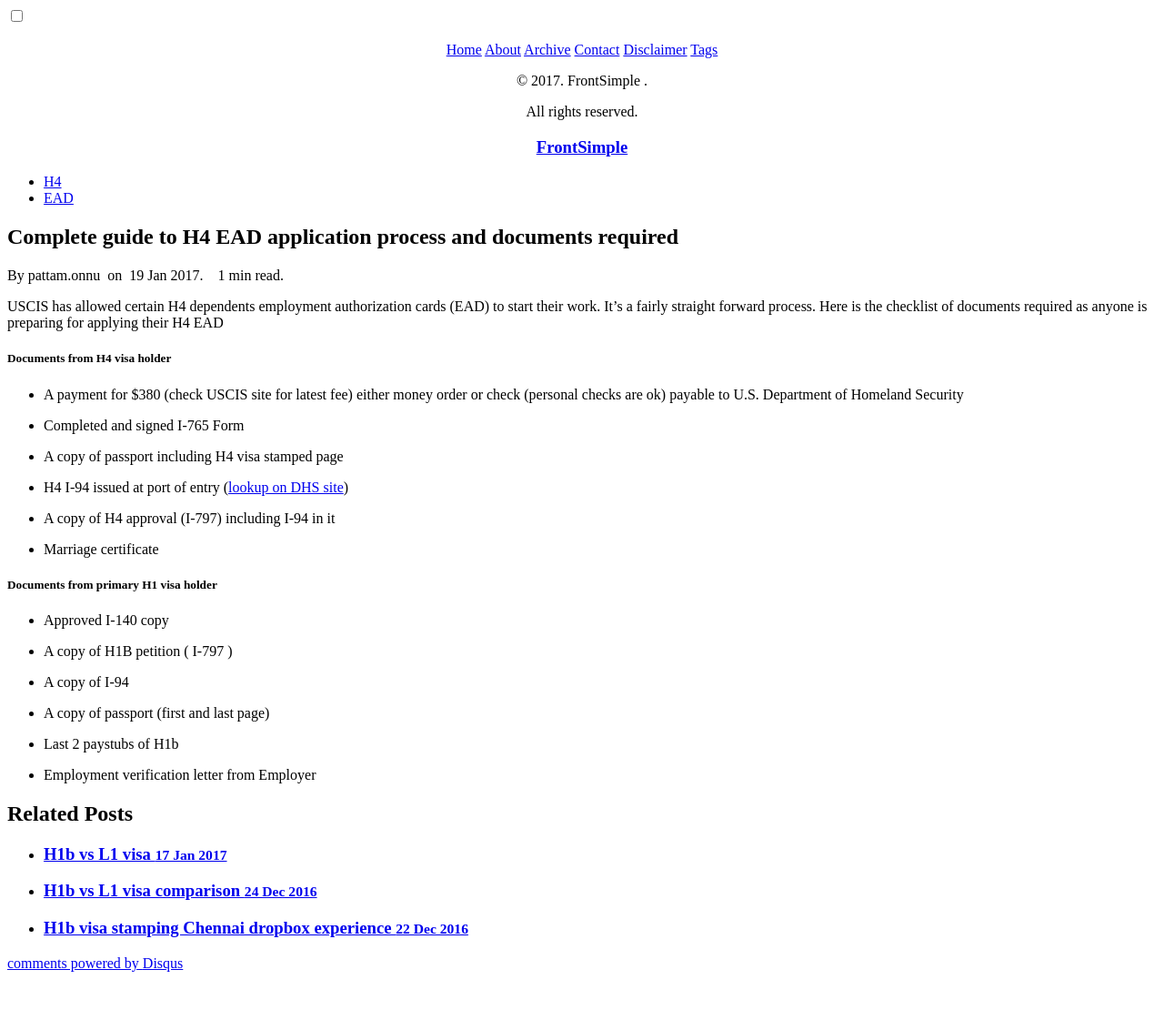
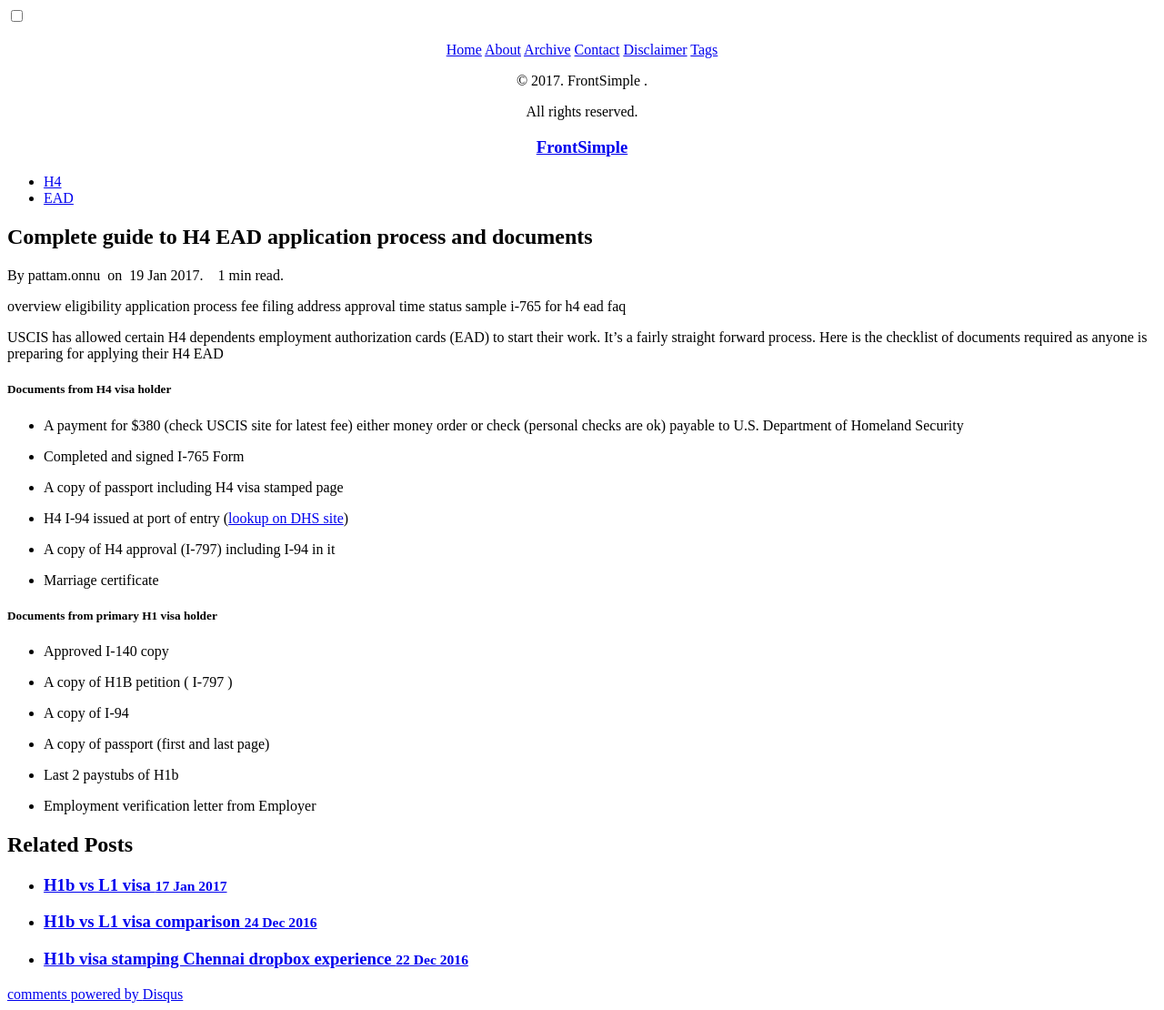
Before and after one commit to gitforwork2/gitforwork.github.io, a Jekyll site: the page built from _posts/2017-01-19-H4-EAD-application.md, in a window 1280 px wide. Shown: the whole page at 91% size. Built offline with Jekyll 4.4.1, drawn with Linux system fonts in a browser that asks for light colours; nearby versions of some CDN libraries; comment, search, counter and statistics services are not loaded; before the commit the page ends 1076 px from its top, so only the background shows below that.

Commit message:
H4 ead- search for SERP

```diff
--- a/_posts/2017-01-19-H4-EAD-application.md
+++ b/_posts/2017-01-19-H4-EAD-application.md
@@ -1,11 +1,22 @@
 ---
 layout: post
-title: Complete guide to H4 EAD application process and documents required
+title: Complete guide to H4 EAD application process and documents
 date: 2017-01-19
 tags: H4 EAD
 comments: true
 description: H4 Visa EAD application process and documents. EAD for H4
 ---
+overview
+eligibility
+application
+process
+fee
+filing address
+approval time
+status
+sample i-765 for h4 ead
+faq
+
 USCIS has allowed certain H4 dependents employment authorization cards (EAD) to start their work. It's a fairly straight forward
 process. Here is the checklist of documents required as anyone is preparing for applying their H4 EAD
 
```
